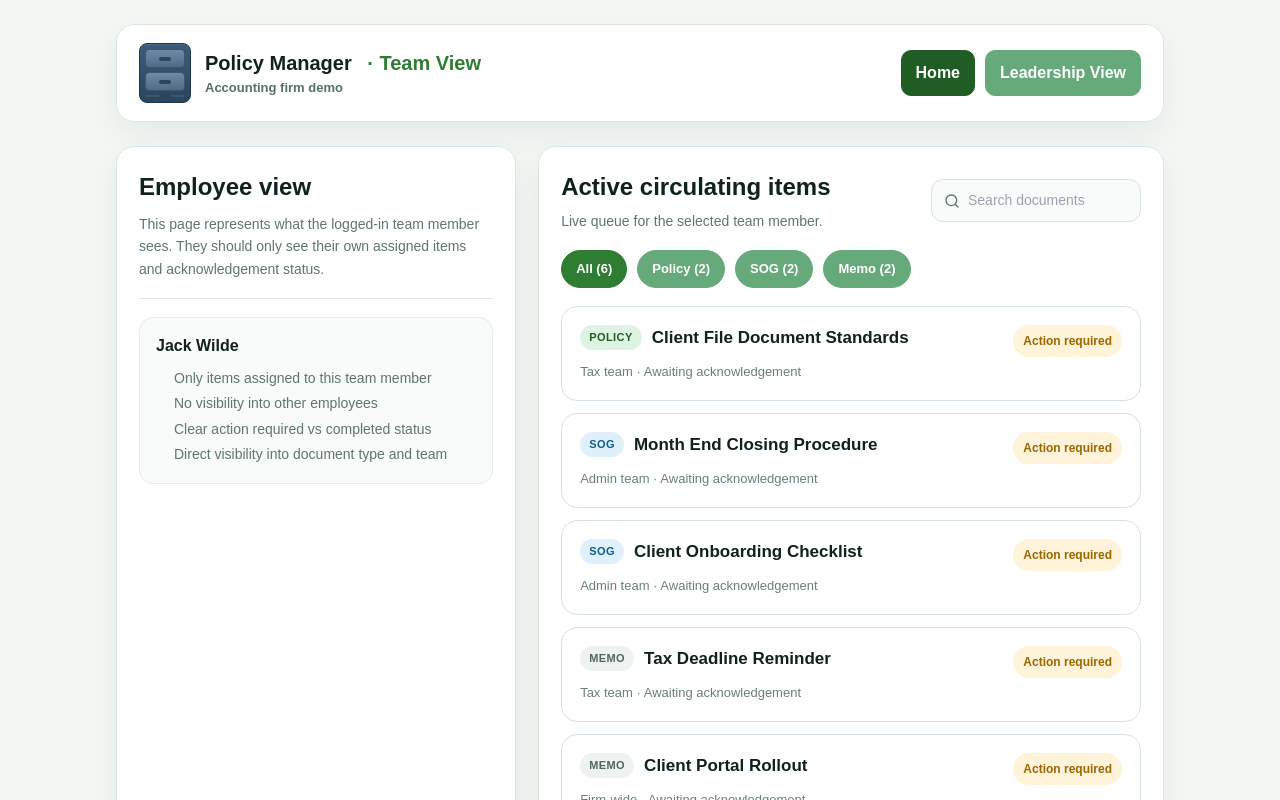
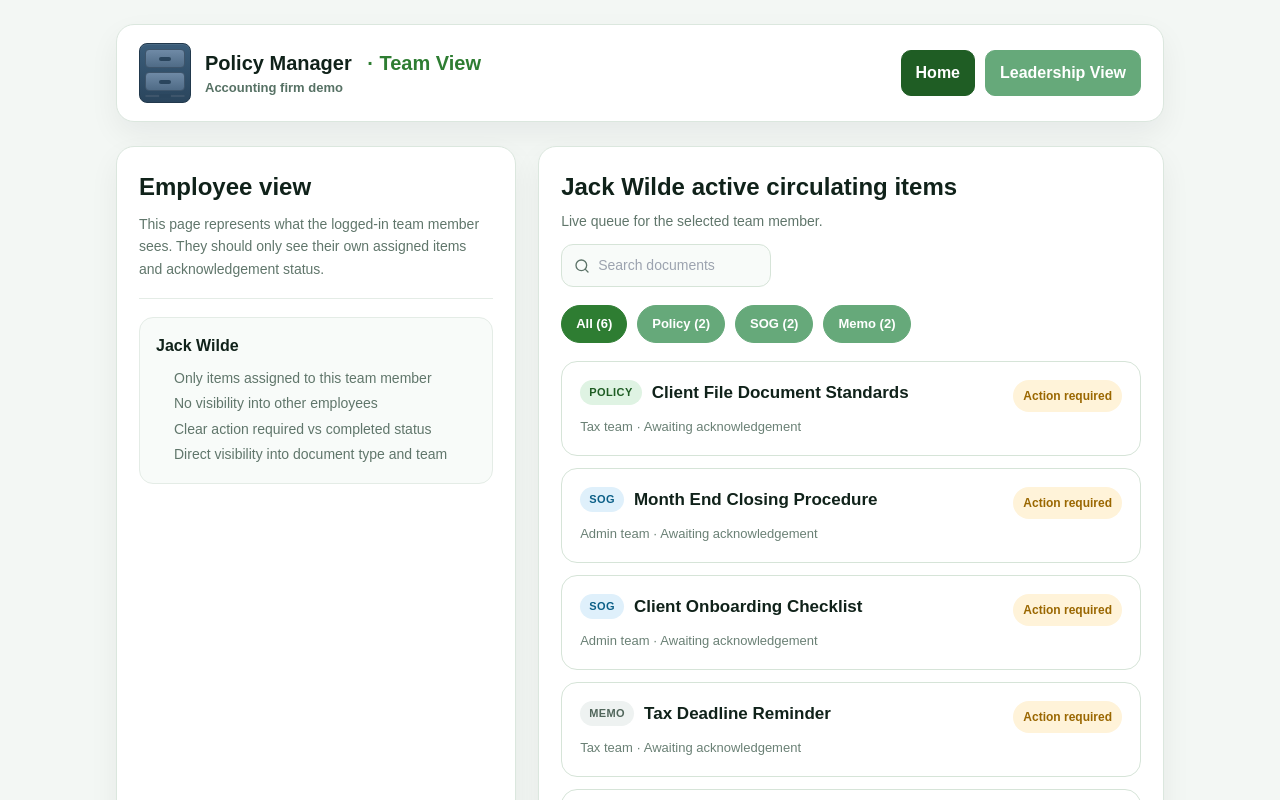
Before and after one commit to phoenixinc37-hue/policy-manager, a Next.js app: page /teamview in a window 1280 px wide. Shown: the top 800 px of the page. Built offline with nearby package versions, Linux system fonts and the light colour scheme.

Commit message:
style: show employee name in team view active heading

```diff
--- a/app/teamview/page.tsx
+++ b/app/teamview/page.tsx
@@ -49,7 +49,7 @@ export default function TeamView({ searchParams }: { searchParams?: { type?: str
           <section style={panelCard}>
             <div style={{ display: "flex", justifyContent: "space-between", alignItems: "center", gap: 12, marginBottom: 18, flexWrap: "wrap" }}>
               <div>
-                <div style={{ fontSize: 24, fontWeight: 800 }}>Active circulating items</div>
+                <div style={{ fontSize: 24, fontWeight: 800 }}>{selectedEmployee} active circulating items</div>
                 <div style={{ fontSize: 14, color: "#60766b", marginTop: 6 }}>Live queue for the selected team member.</div>
               </div>
               <div style={searchWrap}>
```
